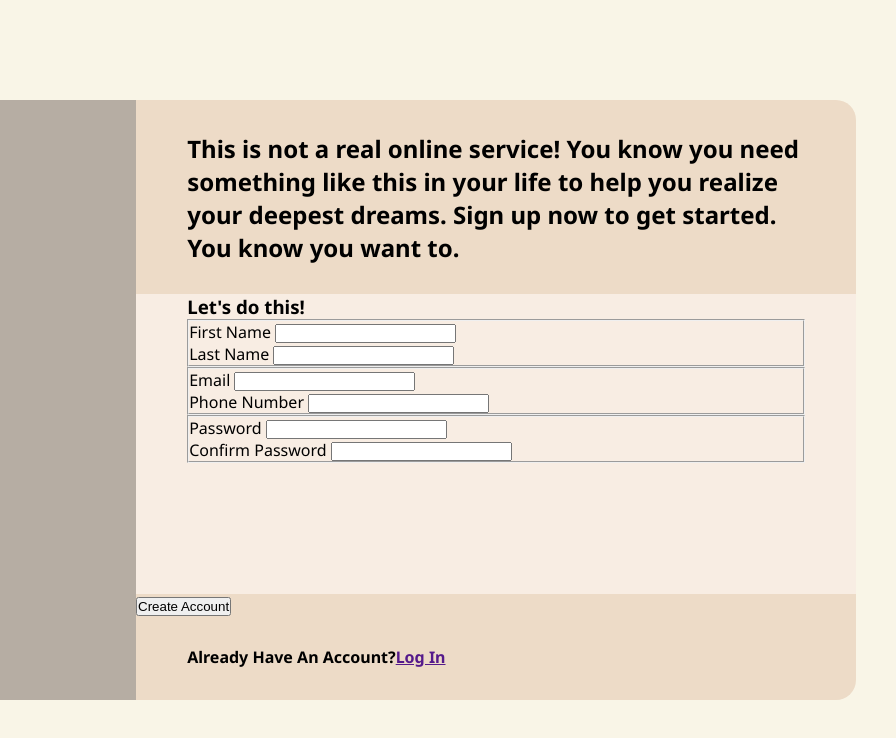
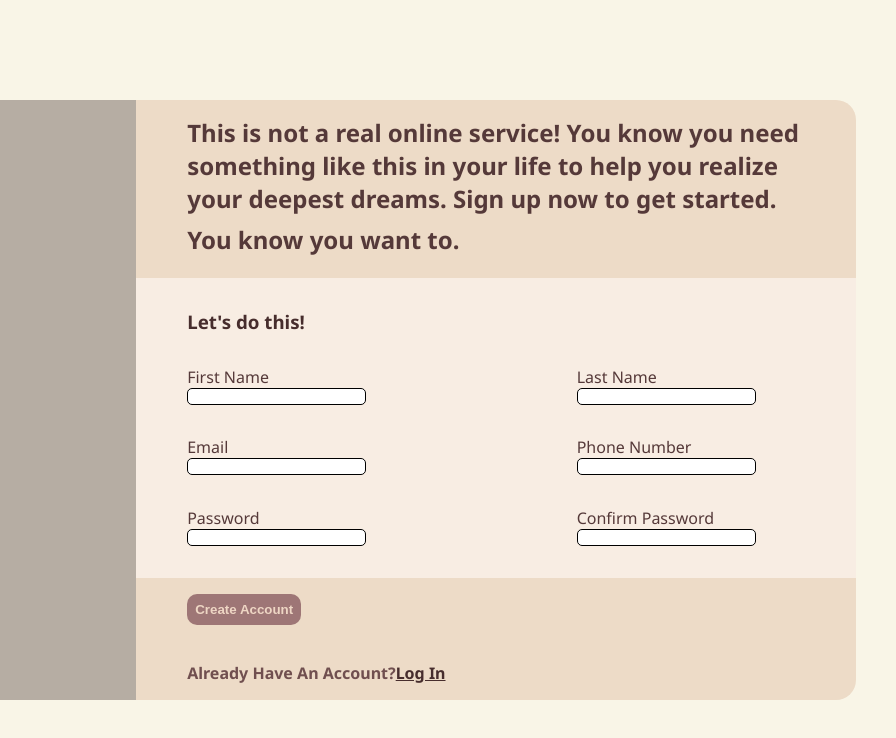
Before and after one commit to Showwaiyan/Sign-Up-Form, a plain HTML site: page index.html in a window 1280 px wide. Shown: the full height of the page, 384-1280 px from the left. Drawn offline with Linux system fonts and the light colour scheme.

Commit message:
Typography beta done

```diff
--- a/index.html
+++ b/index.html
@@ -37,7 +37,7 @@
             </article>
 
             <form action="" class="form">
-                <section class="form__box">
+                <section class="form__box" id="form--box--style">
                     <h1>Let's do this!</h1>
 
                     <fieldset class="name">
--- a/style.css
+++ b/style.css
@@ -39,12 +39,53 @@ main {
     flex-direction: column;
     justify-content: space-between;
 }
+.form__box {
+    display: flex;
+    flex-direction: column;
+    justify-content: space-evenly;
+}
+fieldset.name, fieldset.connect, fieldset.password{
+    display: flex;
+    justify-content: space-between;
+
+    width: 85%;
+}
+fieldset div {
+    display: flex;
+    flex-direction: column;
+    align-items: space-around;
+}
 
 /* typograohy */
 html {
     font-size: 16px;
 
     font-family: var(--main-font);
+}
+.form__section article {
+    color: #553939;
+}
+.form__section article h2:first-child {
+    margin-bottom: 0.5rem;
+}
+.form__section label {
+    color: #553939;
+}
+.form__section h4 {
+    color: #704F4F;
+}
+.form__section h4 a {
+    color: #472D2D;
+}
+
+.form__box h1 {
+    color: #472D2D;
+}
+
+.form__section button {
+    color: #EED6C4;
+
+    font-weight: 700;
 }
 
 
@@ -84,18 +125,52 @@ body {
 
 
 .form__section {
-    padding: 2rem 0rem;
+    padding: 1rem 0;
 
     width: 60%;
 }
+fieldset {
+    border-style: none;
+}
+.form__section > *:not(.form){
+    padding: 0 3.2rem;
+}
+
+.form__section input {
+    border-radius: 5px;
+
+    border: 1px solid black;
+}
+
+.form > *:not(.create__account) {
+    padding: 0 3.2rem;
+}
+
 .form__box {
     background-color: #F8EDE3;
 
     height: 300px;
 }
-.form__section > *:not(.form){
-    padding: 0 3.2rem;
+#form--box--style {
+    padding-right: 0px;
 }
-.form > *:not(.create__account) {
-    padding: 0 3.2rem;
+
+form button {
+    margin-left: 3.2rem;
+    margin-top: 1rem;
 }
+
+.form__section h4 {
+    margin-top: 1rem;
+}
+
+form button {
+    border-style: none;
+    border-radius: 10px;
+
+    background-color: #9E7676;
+
+    padding: 0.5rem;
+}
+
+/* form style */
```
